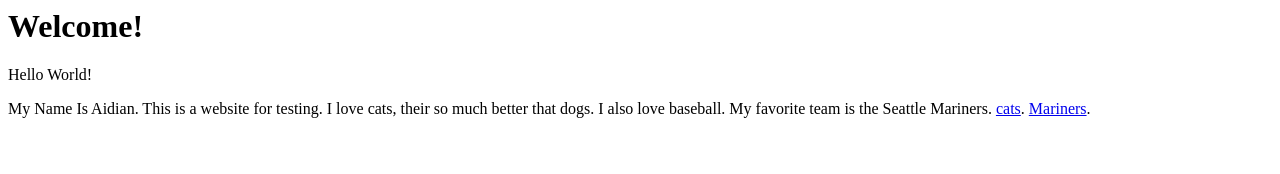
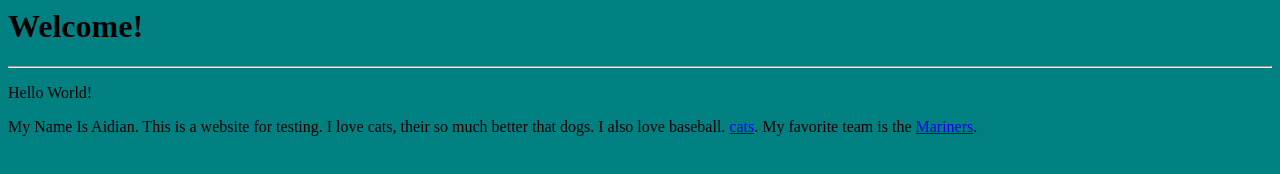
Before and after one commit to AidianNeely/test2019, a plain HTML site: page index.html in a window 1280 px wide. Drawn offline with Linux system fonts and the light colour scheme.

Commit message:
Update index.html

```diff
--- a/index.html
+++ b/index.html
@@ -2,16 +2,21 @@
 
   <title> My Webpage </title>
 
-<body>
+<body bgcolor = "teal">
 
     <h1> Welcome! </h1>
+
+  <hr>
+
     <p>Hello World!
     <p> My Name Is Aidian. This is a website for testing. I love cats, their so much better that dogs. I also love baseball.
-    My favorite team is the Seattle Mariners.
 
     <a href= "http://bit.ly/2Wu8TY9">cats</a>.
+    My favorite team is the  <a href= "http://bit.ly/2EpC18j"> Mariners</a>.
 
-          <a href= "http://bit.ly/2EpC18j">Mariners</a>.
+
+
+
 </body>
 
 
```
